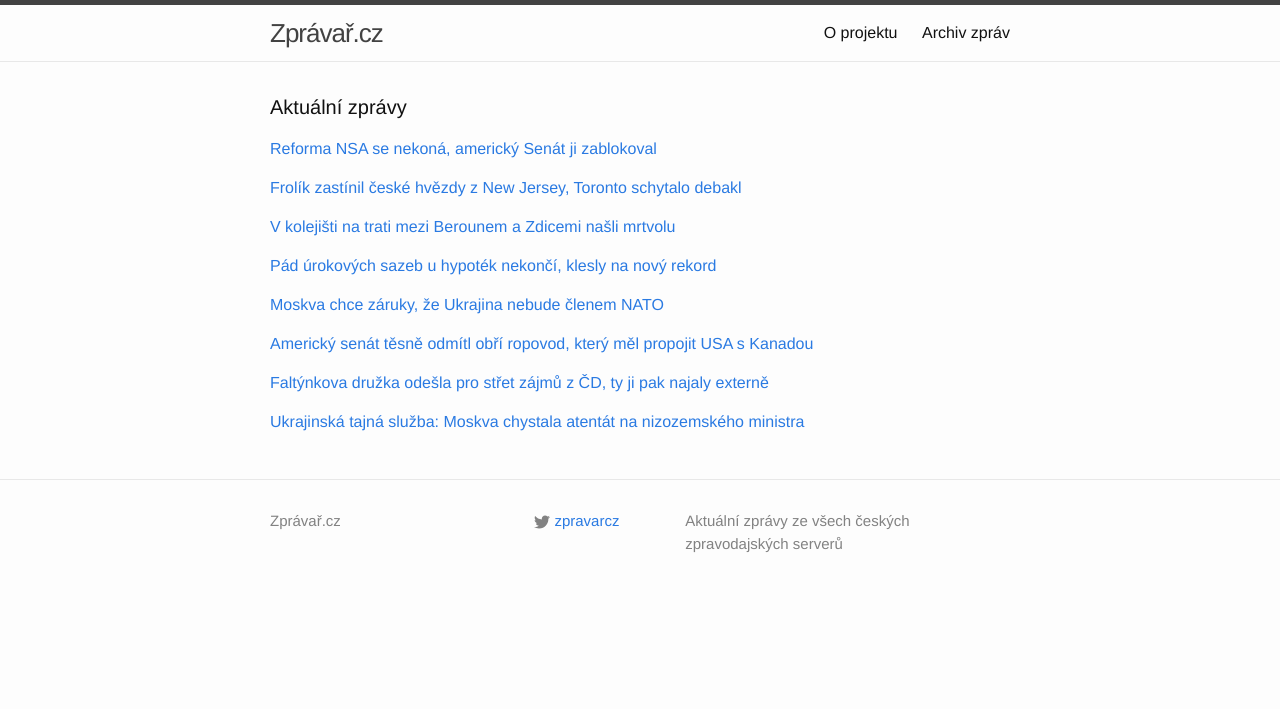
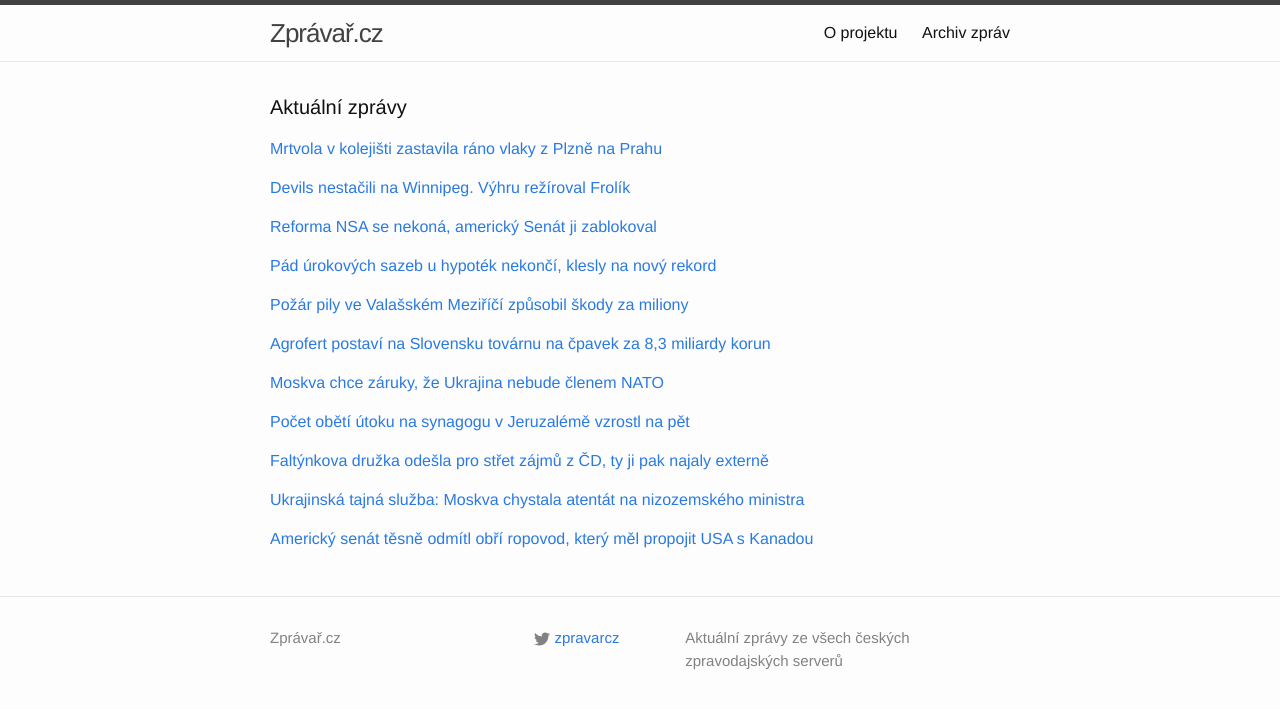
Before and after one commit to adliska/zpravar, a Jekyll site: the page built from index.html, in a window 1280 px wide. Shown: the top 709 px of the page. Built offline with Jekyll 4.4.1, drawn with Linux system fonts in a browser that asks for light colours.

Commit message:
zpravar news update

```diff
--- a/index.html
+++ b/index.html
@@ -5,8 +5,28 @@ layout: default
 <div class="home">
     <h1 class="page-heading">Aktuální zprávy</h1>
 
-<p><a href="javascript:;" onclick="toggle_visibility('zpravy0')">Reforma NSA se nekoná, americký Senát ji zablokoval</a></p>
+<p><a href="javascript:;" onclick="toggle_visibility('zpravy0')">Mrtvola v kolejišti zastavila ráno vlaky z Plzně na Prahu</a></p>
 <div id="zpravy0" style="display:none">
+<ul>
+<li><a href=http://praha.idnes.cz/nejezdily-vlaky-mezi-berounem-a-zdicemi-f0i-/praha-zpravy.aspx?c=A141119_070422_praha-zpravy_skr>Mrtvola v kolejišti zastavila ráno vlaky z Plzně na Prahu - praha.idnes.cz</a></li>
+<li><a href=http://www.rozhlas.cz/_zprava/mezi-berounem-a-zdicemi-uz-vlaky-jezdi-provoz-prerusil-nalez-mrtveho-cloveka-v-kolejisti--1422027>Mezi Berounem a Zdicemi už vlaky jezdí, provoz přerušil nález mrtvého člověka v kolejišti - www.rozhlas.cz</a></li>
+<li><a href=http://www.novinky.cz/krimi/353853-v-kolejisti-na-trati-mezi-berounem-a-zdicemi-nasli-mrtvolu.html>V kolejišti na trati mezi Berounem a Zdicemi našli mrtvolu - www.novinky.cz</a></li>
+<li><a href=http://zpravy.aktualne.cz/domaci/nalez-usmrceneho-cloveka-zastavil-vlaky-u-berouna/r~e27d38686fb311e48ee3002590604f2e/>Nález usmrceného člověka zastavil vlaky u Berouna - zpravy.aktualne.cz</a></li>
+<li><a href=http://www.rozhlas.cz/_zprava/mezi-berounem-a-zdicemi-nejezdi-vlaky-v-kolejisti-nasli-mrtveho-cloveka--1422027>Mezi Berounem a Zdicemi nejezdí vlaky, v kolejišti našli mrtvého člověka  - www.rozhlas.cz</a></li>
+<li><a href=http://praha.idnes.cz/nejezdi-vlaky-mezi-berounem-a-zdicemi-dww-/praha-zpravy.aspx?c=A141119_070422_praha-zpravy_skr>Mezi Berounem a Zdicemi nejezdí vlaky, na kolejích se našla mrtvola - praha.idnes.cz</a></li>
+</ul>
+</div><p><a href="javascript:;" onclick="toggle_visibility('zpravy1')">Devils nestačili na Winnipeg. Výhru režíroval Frolík</a></p>
+<div id="zpravy1" style="display:none">
+<ul>
+<li><a href=http://sport.aktualne.cz/devils-nestacili-na-winnipeg-vyhru-reziroval-frolik/r~b77a82e06f9c11e4a10c0025900fea04/>Devils nestačili na Winnipeg. Výhru režíroval Frolík - sport.aktualne.cz</a></li>
+<li><a href=http://www.rozhlas.cz/_zprava/frolik-zastinil-ceske-hvezdy-z-new-jersey-toronto-schytalo-debakl--1422029>Frolík zastínil české hvězdy z New Jersey, Toronto schytalo debakl - www.rozhlas.cz</a></li>
+<li><a href=http://www.denik.cz/hokej/frolik-pomohl-winnipegu-k-vyhre-elias-ukoncil-golovy-pust-20141119.html>Frolík pomohl Winnipegu k výhře, Eliáš ukončil gólový půst - www.denik.cz</a></li>
+<li><a href=http://hokej.idnes.cz/pet-cechu-v-nhl-slavilo-branku-dkz-/nhl.aspx?c=A141119_072253_nhl_Mkr>Pět Čechů v NHL slavilo branku, Eliáš se trefil po dlouhých 17 duelech - hokej.idnes.cz</a></li>
+<li><a href=http://www.sportovninoviny.cz/zpravy/frolik-pomohl-winnipegu-k-vyhre-elias-ukoncil-golovy-pust/1148797>Frolík pomohl Winnipegu k výhře, Eliáš ukončil gólový půst - www.sportovninoviny.cz</a></li>
+<li><a href=http://sport.aktualne.cz/havlatuv-gol-nestacil-winnipeg-vyhral-i-diky-trefe-frolika/r~b77a82e06f9c11e4a10c0025900fea04/>Havlátův gól nestačil. Winnipeg vyhrál i díky trefě Frolíka - sport.aktualne.cz</a></li>
+</ul>
+</div><p><a href="javascript:;" onclick="toggle_visibility('zpravy2')">Reforma NSA se nekoná, americký Senát ji zablokoval</a></p>
+<div id="zpravy2" style="display:none">
 <ul>
 <li><a href=http://www.ceskatelevize.cz/ct24/svet/292856-reforma-nsa-se-nekona-americky-senat-ji-zablokoval/>Reforma NSA se nekoná, americký Senát ji zablokoval - www.ceskatelevize.cz</a></li>
 <li><a href=http://www.lidovky.cz/senat-americkeho-kongresu-zablokoval-reformu-nsa-muze-dal-monitorovat-internet-i-telefony-ghv-/zpravy-svet.aspx?c=A141119_072933_ln_zahranici_ele>Americká NSA se nezmění, může dál monitorovat internet i telefony  - www.lidovky.cz</a></li>
@@ -14,23 +34,6 @@ layout: default
 <li><a href=http://www.novinky.cz/zahranicni/amerika/353849-republikansti-senatori-smetli-reformu-zkompromitovane-vyzvedne-sluzby-nsa.html>Republikánští senátoři smetli reformu zkompromitované výzvědné služby NSA  - www.novinky.cz</a></li>
 <li><a href=http://www.ceskenoviny.cz/zpravy/zpravy/senat-zablokoval-reformu-zkompromitovane-vyzvedne-sluzby-nsa/1148771>Senát zablokoval reformu zkompromitované výzvědné služby NSA - www.ceskenoviny.cz</a></li>
 <li><a href=http://zpravy.idnes.cz/reforma-nsa-neprosla-senatem-dit-/zahranicni.aspx?c=A141119_023006_zahranicni_neh>NSA se měnit nebude, podle republikánů by to pomohlo jen nepřátelům USA - zpravy.idnes.cz</a></li>
-</ul>
-</div><p><a href="javascript:;" onclick="toggle_visibility('zpravy1')">Frolík zastínil české hvězdy z New Jersey, Toronto schytalo debakl</a></p>
-<div id="zpravy1" style="display:none">
-<ul>
-<li><a href=http://www.rozhlas.cz/_zprava/frolik-zastinil-ceske-hvezdy-z-new-jersey-toronto-schytalo-debakl--1422029>Frolík zastínil české hvězdy z New Jersey, Toronto schytalo debakl - www.rozhlas.cz</a></li>
-<li><a href=http://www.denik.cz/hokej/frolik-pomohl-winnipegu-k-vyhre-elias-ukoncil-golovy-pust-20141119.html>Frolík pomohl Winnipegu k výhře, Eliáš ukončil gólový půst - www.denik.cz</a></li>
-<li><a href=http://hokej.idnes.cz/pet-cechu-v-nhl-slavilo-branku-dkz-/nhl.aspx?c=A141119_072253_nhl_Mkr>Pět Čechů v NHL slavilo branku, Eliáš se trefil po dlouhých 17 duelech - hokej.idnes.cz</a></li>
-<li><a href=http://www.sportovninoviny.cz/zpravy/frolik-pomohl-winnipegu-k-vyhre-elias-ukoncil-golovy-pust/1148797>Frolík pomohl Winnipegu k výhře, Eliáš ukončil gólový půst - www.sportovninoviny.cz</a></li>
-<li><a href=http://sport.aktualne.cz/havlatuv-gol-nestacil-winnipeg-vyhral-i-diky-trefe-frolika/r~b77a82e06f9c11e4a10c0025900fea04/>Havlátův gól nestačil. Winnipeg vyhrál i díky trefě Frolíka - sport.aktualne.cz</a></li>
-</ul>
-</div><p><a href="javascript:;" onclick="toggle_visibility('zpravy2')">V kolejišti na trati mezi Berounem a Zdicemi našli mrtvolu</a></p>
-<div id="zpravy2" style="display:none">
-<ul>
-<li><a href=http://www.novinky.cz/krimi/353853-v-kolejisti-na-trati-mezi-berounem-a-zdicemi-nasli-mrtvolu.html>V kolejišti na trati mezi Berounem a Zdicemi našli mrtvolu - www.novinky.cz</a></li>
-<li><a href=http://zpravy.aktualne.cz/domaci/nalez-usmrceneho-cloveka-zastavil-vlaky-u-berouna/r~e27d38686fb311e48ee3002590604f2e/>Nález usmrceného člověka zastavil vlaky u Berouna - zpravy.aktualne.cz</a></li>
-<li><a href=http://www.rozhlas.cz/_zprava/mezi-berounem-a-zdicemi-nejezdi-vlaky-v-kolejisti-nasli-mrtveho-cloveka--1422027>Mezi Berounem a Zdicemi nejezdí vlaky, v kolejišti našli mrtvého člověka  - www.rozhlas.cz</a></li>
-<li><a href=http://praha.idnes.cz/nejezdi-vlaky-mezi-berounem-a-zdicemi-dww-/praha-zpravy.aspx?c=A141119_070422_praha-zpravy_skr>Mezi Berounem a Zdicemi nejezdí vlaky, na kolejích se našla mrtvola - praha.idnes.cz</a></li>
 </ul>
 </div><p><a href="javascript:;" onclick="toggle_visibility('zpravy3')">Pád úrokových sazeb u hypoték nekončí, klesly na nový rekord</a></p>
 <div id="zpravy3" style="display:none">
@@ -40,32 +43,53 @@ layout: default
 <li><a href=http://www.novinky.cz/ekonomika/353847-sazby-hypotek-klesly-opet-na-rekordni-minimum-2-51-procenta.html>Sazby hypoték klesly opět na rekordní minimum 2,51 procenta  - www.novinky.cz</a></li>
 <li><a href=http://finance.idnes.cz/prumerne-urokove-sazby-hypotek-rijen-2014-fd7-/hypoindex.aspx?c=A141113_142645_hypoindex_zuk>Sazby hypoték stále padají a nic je nezastaví - finance.idnes.cz</a></li>
 </ul>
-</div><p><a href="javascript:;" onclick="toggle_visibility('zpravy4')">Moskva chce záruky, že Ukrajina nebude členem NATO </a></p>
+</div><p><a href="javascript:;" onclick="toggle_visibility('zpravy4')">Požár pily ve Valašském Meziříčí způsobil škody za miliony</a></p>
 <div id="zpravy4" style="display:none">
+<ul>
+<li><a href=http://www.ceskatelevize.cz/ct24/regiony/292857-pozar-pily-ve-valasskem-mezirici-zpusobil-skody-za-miliony/>Požár pily ve Valašském Meziříčí způsobil škody za miliony - www.ceskatelevize.cz</a></li>
+<li><a href=http://www.ceskenoviny.cz/zpravy/zpravy/skody-na-arealu-byvale-pily-ve-val-mezirici-pujdou-do-milionu/1148808>Škody na areálu bývalé pily ve Val. Meziříčí půjdou do milionů - www.ceskenoviny.cz</a></li>
+<li><a href=http://www.novinky.cz/krimi/353837-ve-valasskem-mezirici-horela-pila-dva-zamestnanci-jsou-popaleni.html>Ve Valašském Meziříčí hořela pila, dva zaměstnanci jsou popálení - www.novinky.cz</a></li>
+</ul>
+</div><p><a href="javascript:;" onclick="toggle_visibility('zpravy5')">Agrofert postaví na Slovensku továrnu na čpavek za 8,3 miliardy korun</a></p>
+<div id="zpravy5" style="display:none">
+<ul>
+<li><a href=http://www.denik.cz/ekonomika/agrofert-postavi-na-slovensku-tovarnu-na-cpavek-za-8-3-miliardy-korun-20141119.html>Agrofert postaví na Slovensku továrnu na čpavek za 8,3 miliardy korun - www.denik.cz</a></li>
+<li><a href=http://echo24.cz/a/iQFAr>Největší akvizice Agrofertu: továrna na čpavek za 8 mld. - echo24.cz</a></li>
+<li><a href=http://www.financninoviny.cz/zpravodajstvi/zpravy/agrofert-se-dohodl-na-stavbe-tovarny-na-cpavek-za-8-3-miliardy-kc/1148822>Agrofert se dohodl na stavbě továrny na čpavek za 8,3 miliardy Kč - www.financninoviny.cz</a></li>
+</ul>
+</div><p><a href="javascript:;" onclick="toggle_visibility('zpravy6')">Moskva chce záruky, že Ukrajina nebude členem NATO </a></p>
+<div id="zpravy6" style="display:none">
 <ul>
 <li><a href=http://www.novinky.cz/zahranicni/evropa/353851-moskva-chce-zaruky-ze-ukrajina-nebude-clenem-nato.html>Moskva chce záruky, že Ukrajina nebude členem NATO  - www.novinky.cz</a></li>
 <li><a href=http://www.novinky.cz/zahranicni/evropa/353851-rusko-chce-zaruky-ze-ukrajina-nebude-clenem-nato.html>Rusko chce záruky, že Ukrajina nebude členem NATO  - www.novinky.cz</a></li>
 <li><a href=http://www.ceskenoviny.cz/zpravy/zpravy/peskov-rusko-chce-zaruky-ze-ukrajina-nebude-clenem-nato/1148766>Peskov: Rusko chce záruky, že Ukrajina nebude členem NATO - www.ceskenoviny.cz</a></li>
 </ul>
-</div><p><a href="javascript:;" onclick="toggle_visibility('zpravy5')">Americký senát těsně odmítl obří ropovod, který měl propojit USA s Kanadou</a></p>
-<div id="zpravy5" style="display:none">
+</div><p><a href="javascript:;" onclick="toggle_visibility('zpravy7')">Počet obětí útoku na synagogu v Jeruzalémě vzrostl na pět </a></p>
+<div id="zpravy7" style="display:none">
+<ul>
+<li><a href=http://www.lidovky.cz/pocet-obeti-utoku-na-synagogu-v-jeruzaleme-vzrostl-na-pet-p34-/zpravy-svet.aspx?c=A141119_081248_ln_zahranici_ele>Počet obětí útoku na synagogu v Jeruzalémě vzrostl na pět  - www.lidovky.cz</a></li>
+<li><a href=http://zpravy.aktualne.cz/zahranici/pocet-obeti-utoku-na-synagogu-v-jeruzaleme-vzrostl-na-pet/r~ca4252c26fba11e4b0c4002590604f2e/>Počet obětí útoku na synagogu v Jeruzalémě vzrostl na pět - zpravy.aktualne.cz</a></li>
+<li><a href=http://www.ceskenoviny.cz/zpravy/zpravy/pocet-obeti-utoku-na-synagogu-v-jeruzaleme-vzrostl-na-pet/1148815>Počet obětí útoku na synagogu v Jeruzalémě vzrostl na pět - www.ceskenoviny.cz</a></li>
+</ul>
+</div><p><a href="javascript:;" onclick="toggle_visibility('zpravy8')">Faltýnkova družka odešla pro střet zájmů z ČD, ty ji pak najaly externě</a></p>
+<div id="zpravy8" style="display:none">
+<ul>
+<li><a href=http://www.novinky.cz/domaci/353854-faltynkova-druzka-odesla-pro-stret-zajmu-z-cd-ty-ji-pak-najaly-externe.html>Faltýnkova družka odešla pro střet zájmů z ČD, ty ji pak najaly externě - www.novinky.cz</a></li>
+<li><a href=http://zpravy.aktualne.cz/domaci/druzka-faltynka-odesla-z-ceskych-drah-pak-ji-najaly-externe/r~3970640a6fb511e4b5c5002590604f2e/>Družka Faltýnka odešla z Českých drah, pak ji najaly externě - zpravy.aktualne.cz</a></li>
+<li><a href=http://www.ceskenoviny.cz/zpravy/zpravy/druzka-faltynka-odesla-pro-stret-zajmu-z-cd-pak-ji-najaly-externe/1148779>Družka Faltýnka odešla pro střet zájmů z ČD,pak ji najaly externě - www.ceskenoviny.cz</a></li>
+</ul>
+</div><p><a href="javascript:;" onclick="toggle_visibility('zpravy9')">Ukrajinská tajná služba: Moskva chystala atentát na nizozemského ministra</a></p>
+<div id="zpravy9" style="display:none">
+<ul>
+<li><a href=http://zpravy.e15.cz/zahranicni/udalosti/ukrajinska-tajna-sluzba-moskva-chystala-atentat-na-nizozemskeho-ministra-1138115>Ukrajinská tajná služba: Moskva chystala atentát na nizozemského ministra - zpravy.e15.cz</a></li>
+<li><a href=http://www.ceskenoviny.cz/zpravy/zpravy/nizozemsky-ministr-se-pry-v-charkove-mel-stat-obeti-atentatu/1148793>Nizozemský ministr se prý v Charkově měl stát obětí atentátu - www.ceskenoviny.cz</a></li>
+<li><a href=http://www.novinky.cz/zahranicni/evropa/353848-nizozemsky-ministr-se-pry-v-charkove-mel-stat-obeti-atentatu.html>Nizozemský ministr se prý v Charkově měl stát obětí atentátu  - www.novinky.cz</a></li>
+</ul>
+</div><p><a href="javascript:;" onclick="toggle_visibility('zpravy10')">Americký senát těsně odmítl obří ropovod, který měl propojit USA s Kanadou</a></p>
+<div id="zpravy10" style="display:none">
 <ul>
 <li><a href=http://zahranicni.ihned.cz/c1-63138990-americky-senat-tesne-odmitl-obri-ropovod-ktery-mel-propojit-usa-s-kanadou>Americký senát těsně odmítl obří ropovod, který měl propojit USA s Kanadou - zahranicni.ihned.cz</a></li>
 <li><a href=http://www.rozhlas.cz/_zprava/americky-senat-tesne-zamitl-stavbu-obriho-ropovodu-keystone-xl--1422017>Americký senát těsně zamítl stavbu obřího ropovodu Keystone XL - www.rozhlas.cz</a></li>
 <li><a href=http://zpravy.idnes.cz/schvaleni-vystavby-ropovodu-keystone-americkym-senatem-pzd-/zahranicni.aspx?c=A141118_161804_zahranicni_ert>Americký Senát těsně neschválil výstavbu kritizovaného obřího ropovodu - zpravy.idnes.cz</a></li>
 </ul>
-</div><p><a href="javascript:;" onclick="toggle_visibility('zpravy6')">Faltýnkova družka odešla pro střet zájmů z ČD, ty ji pak najaly externě</a></p>
-<div id="zpravy6" style="display:none">
-<ul>
-<li><a href=http://www.novinky.cz/domaci/353854-faltynkova-druzka-odesla-pro-stret-zajmu-z-cd-ty-ji-pak-najaly-externe.html>Faltýnkova družka odešla pro střet zájmů z ČD, ty ji pak najaly externě - www.novinky.cz</a></li>
-<li><a href=http://zpravy.aktualne.cz/domaci/druzka-faltynka-odesla-z-ceskych-drah-pak-ji-najaly-externe/r~3970640a6fb511e4b5c5002590604f2e/>Družka Faltýnka odešla z Českých drah, pak ji najaly externě - zpravy.aktualne.cz</a></li>
-<li><a href=http://www.ceskenoviny.cz/zpravy/zpravy/druzka-faltynka-odesla-pro-stret-zajmu-z-cd-pak-ji-najaly-externe/1148779>Družka Faltýnka odešla pro střet zájmů z ČD,pak ji najaly externě - www.ceskenoviny.cz</a></li>
-</ul>
-</div><p><a href="javascript:;" onclick="toggle_visibility('zpravy7')">Ukrajinská tajná služba: Moskva chystala atentát na nizozemského ministra</a></p>
-<div id="zpravy7" style="display:none">
-<ul>
-<li><a href=http://zpravy.e15.cz/zahranicni/udalosti/ukrajinska-tajna-sluzba-moskva-chystala-atentat-na-nizozemskeho-ministra-1138115>Ukrajinská tajná služba: Moskva chystala atentát na nizozemského ministra - zpravy.e15.cz</a></li>
-<li><a href=http://www.ceskenoviny.cz/zpravy/zpravy/nizozemsky-ministr-se-pry-v-charkove-mel-stat-obeti-atentatu/1148793>Nizozemský ministr se prý v Charkově měl stát obětí atentátu - www.ceskenoviny.cz</a></li>
-<li><a href=http://www.novinky.cz/zahranicni/evropa/353848-nizozemsky-ministr-se-pry-v-charkove-mel-stat-obeti-atentatu.html>Nizozemský ministr se prý v Charkově měl stát obětí atentátu  - www.novinky.cz</a></li>
-</ul>
 </div></div>
```
